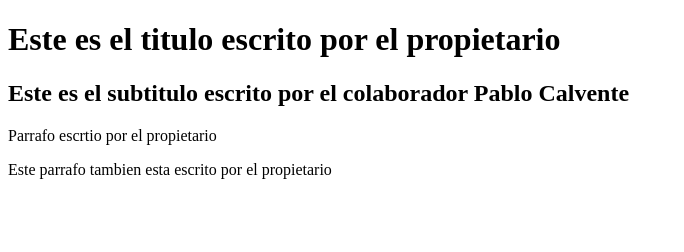
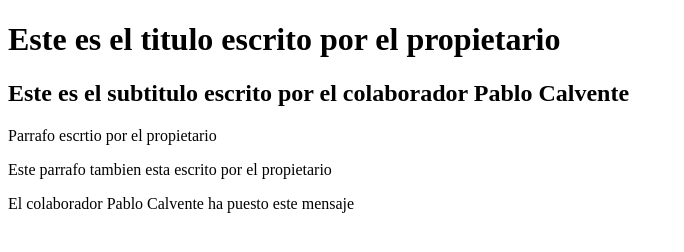
Before and after one commit to Fejefertru01/HTML, a plain HTML site: page index.html in a window 1280 px wide. Shown: the whole page, without its empty margins (0-684 px from the left). Drawn offline with Linux system fonts and the light colour scheme.

Commit message:
Cambiado el index.html

```diff
--- a/index.html
+++ b/index.html
@@ -13,5 +13,6 @@
 
     <p>Parrafo escrtio por el propietario</p>
     <p>Este parrafo tambien esta escrito por el propietario</p>
+    <p>El colaborador Pablo Calvente ha puesto este mensaje</p>
 </body>
 </html>
```
